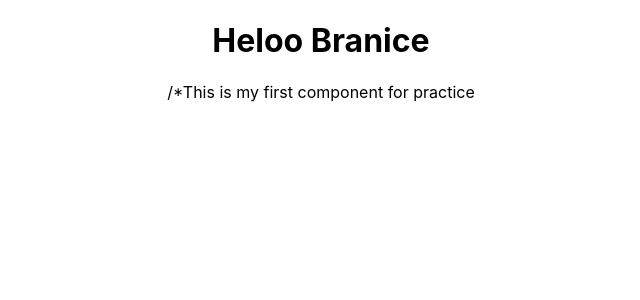
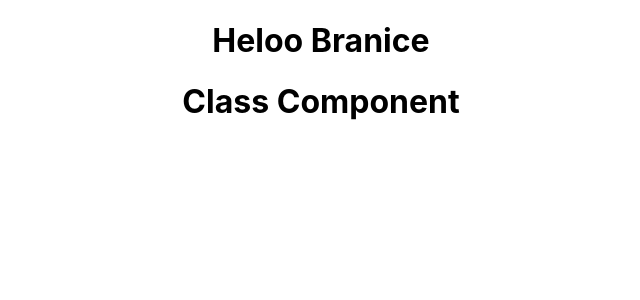
Before and after one commit to MBUDA-BRANICE-NJIRA/Master-React, a React (Create React App) app: page / in a window 1280 px wide. Shown: the top 300 px of the page, without its empty margins (319-959 px from the left). Built offline with nearby package versions, Linux system fonts and the light colour scheme.

Commit message:
Learnt on class components

```diff
--- a/src/App.js
+++ b/src/App.js
@@ -1,11 +1,12 @@
 import './App.css';
 import Greet from './Components/Great';
+import Welcome from './Components/Welcome';
 
 function App() {
   return (
     <div className="App">
-      <Greet/>              /*This is my first component for practice
-
+      <Greet/>
+      <Welcome/>
     </div>
   );
 }
--- /dev/null
+++ b/src/Components/Welcome.js
@@ -0,0 +1,10 @@
+import React, {Component} from "react";
+
+class Welcome extends Component{
+
+        render (){
+            return <h1>Class Component</h1>
+        }
+}
+
+export default Welcome;
```
